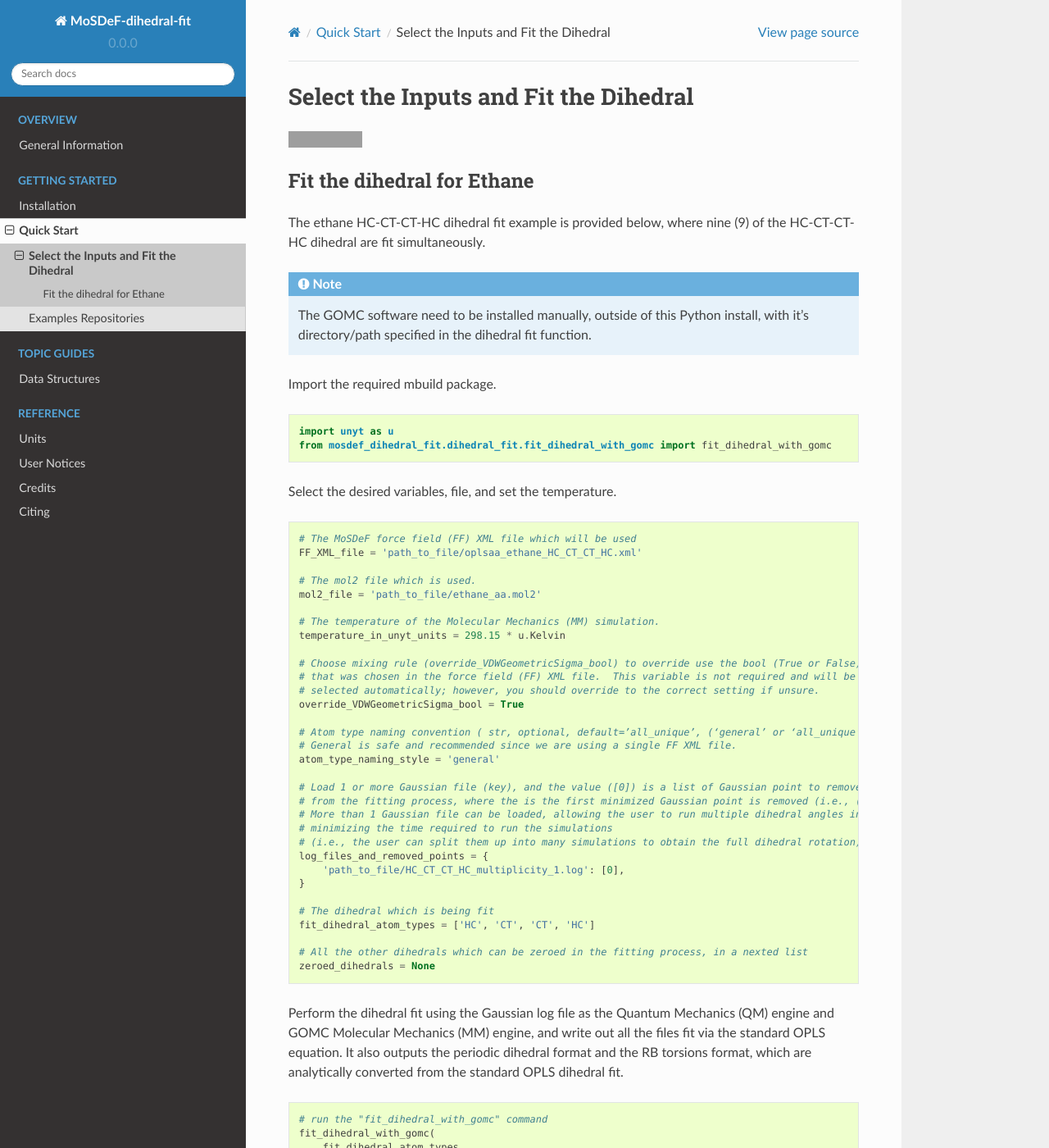
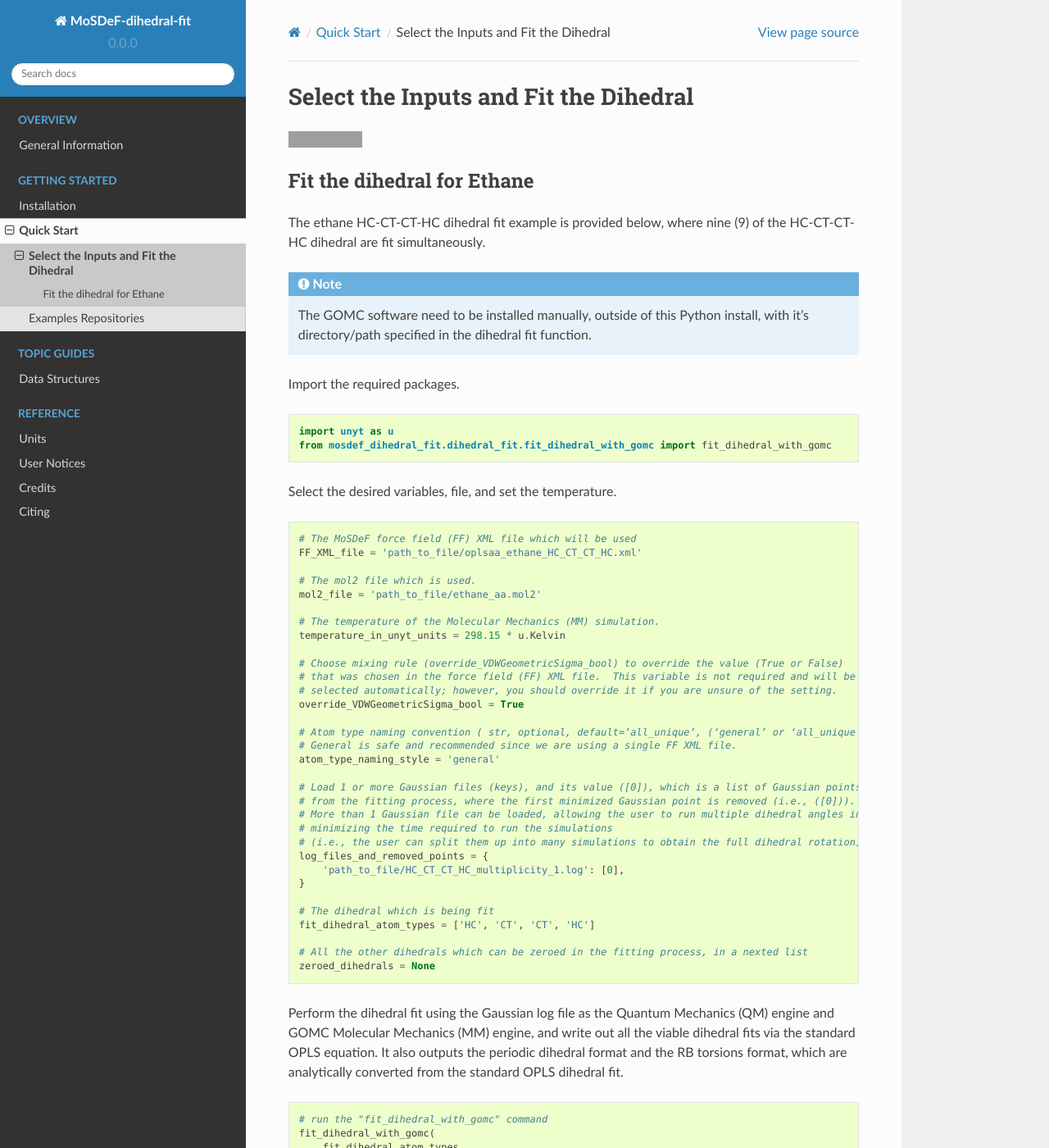
Before and after one commit to GOMC-WSU/MoSDeF-dihedral-fit, a Sphinx documentation site: the page built from docs/getting_started/quick_start/fit_a_dihedral_with_Gaussian_and_write_all_files.rst, in a window 1280 px wide and 1400 px high. Shown: the whole window at 82% size. Built offline with Sphinx 7.4.7 and the Read the Docs theme 2.0.0, drawn with Linux system fonts in a browser that asks for light colours; grey boxes are pictures that could not be loaded.

```diff
--- a/docs/getting_started/quick_start/fit_a_dihedral_with_Gaussian_and_write_all_files.rst
+++ b/docs/getting_started/quick_start/fit_a_dihedral_with_Gaussian_and_write_all_files.rst
@@ -13,7 +13,7 @@
     The GOMC software need to be installed manually, outside of this Python install,
     with it's directory/path specified in the dihedral fit function.
 
-Import the required mbuild package.
+Import the required packages.
 
 .. code:: ipython3
 
@@ -33,17 +33,17 @@
     # The temperature of the Molecular Mechanics (MM) simulation.
     temperature_in_unyt_units = 298.15 * u.Kelvin
 
-    # Choose mixing rule (override_VDWGeometricSigma_bool) to override use the bool (True or False)
+    # Choose mixing rule (override_VDWGeometricSigma_bool) to override the value (True or False)
     # that was chosen in the force field (FF) XML file.  This variable is not required and will be
-    # selected automatically; however, you should override to the correct setting if unsure.
+    # selected automatically; however, you should override it if you are unsure of the setting.
     override_VDWGeometricSigma_bool = True
 
     # Atom type naming convention ( str, optional, default=’all_unique’, (‘general’ or ‘all_unique’) )
     # General is safe and recommended since we are using a single FF XML file.
     atom_type_naming_style = 'general'
 
-    # Load 1 or more Gaussian file (key), and the value ([0]) is a list of Gaussian point to remove
-    # from the fitting process, where the is the first minimized Gaussian point is removed (i.e., ([0])).
+    # Load 1 or more Gaussian files (keys), and its value ([0]), which is a list of Gaussian points to remove
+    # from the fitting process, where the first minimized Gaussian point is removed (i.e., ([0])).
     # More than 1 Gaussian file can be loaded, allowing the user to run multiple dihedral angles in separate file,
     # minimizing the time required to run the simulations
     # (i.e., the user can split them up into many simulations to obtain the full dihedral rotation).
@@ -58,7 +58,7 @@
     zeroed_dihedrals = None
 
 Perform the dihedral fit using the Gaussian log file as the Quantum Mechanics (QM) engine
-and GOMC Molecular Mechanics (MM) engine, and write out all the files fit via the standard
+and GOMC Molecular Mechanics (MM) engine, and write out all the viable dihedral fits via the standard
 OPLS equation.  It also outputs the periodic dihedral format and the RB torsions format,
 which are analytically converted from the standard OPLS dihedral fit.
 
```
